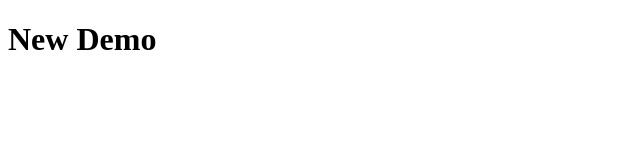
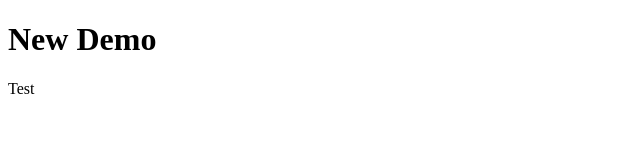
Before and after one commit to Brock01/new-demo, a plain HTML site: page index.html in a window 1280 px wide. Shown: the full height of the page, 0-640 px from the left. Drawn offline with Linux system fonts and the light colour scheme.

Commit message:
added text index html

```diff
--- a/index.html
+++ b/index.html
@@ -6,6 +6,7 @@
 <body>
 <div>
     <h1>New Demo</h1>
+    <div>Test</div>
 </div>
 </body>
 </html>
```
